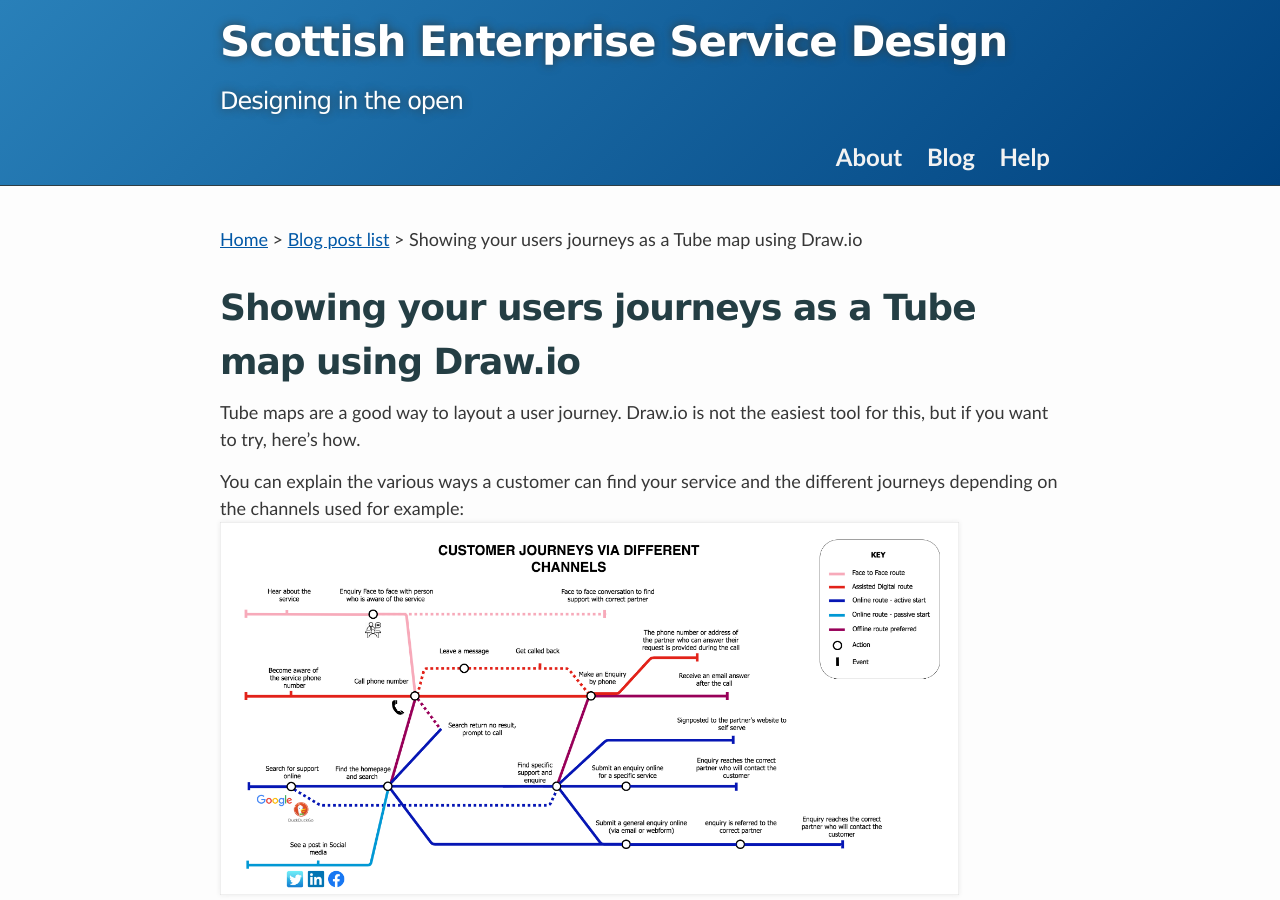
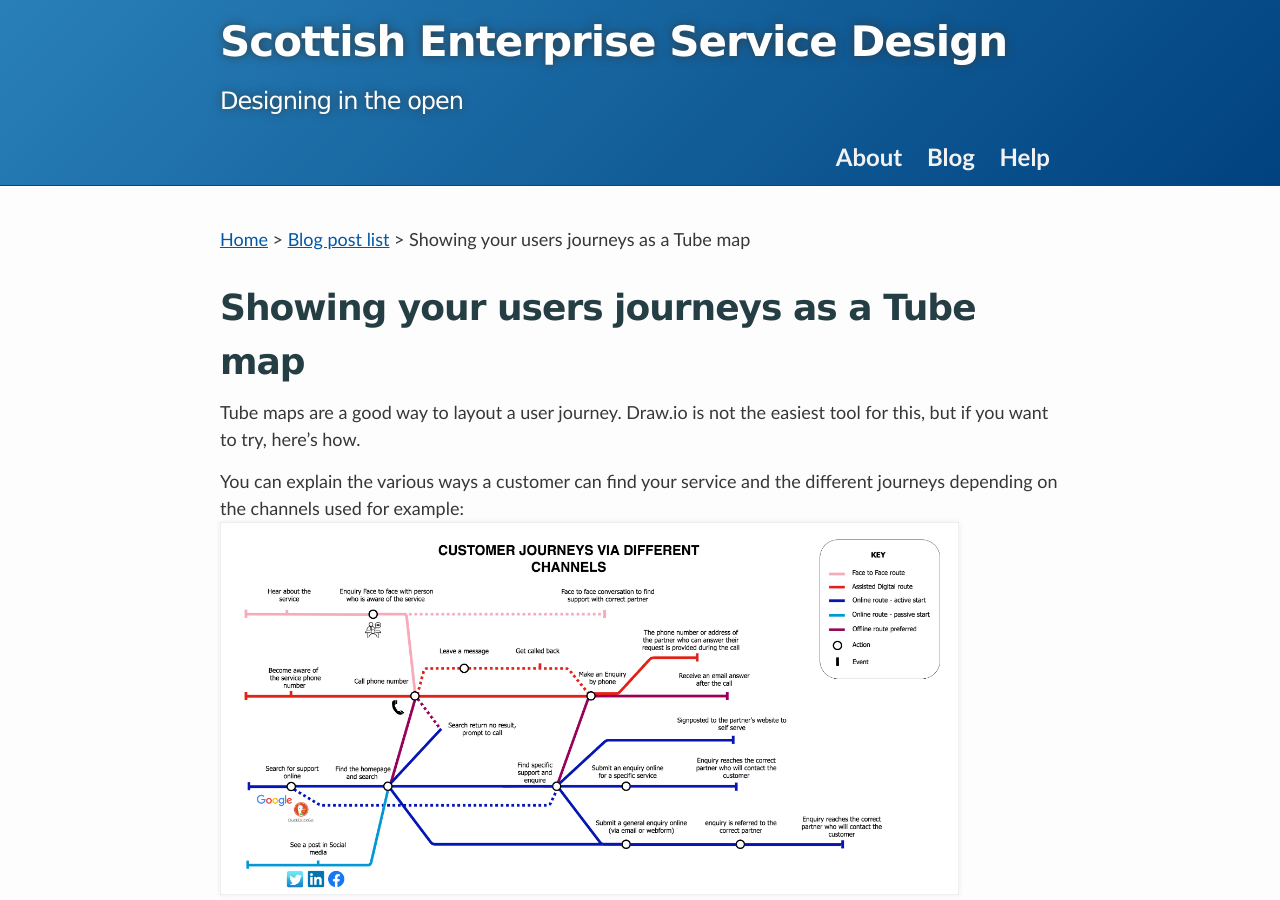
Before and after one commit to carl-watson/scotentSD.github.io, a Jekyll site: the page built from _posts/2020-01-23-tubemap.md, in a window 1280 px wide and 900 px high. Built offline with Jekyll 4.4.1, drawn with Linux system fonts in a browser that asks for light colours.

Commit message:
SK - make the title shorter

```diff
--- a/_posts/2020-01-23-tubemap.md
+++ b/_posts/2020-01-23-tubemap.md
@@ -1,6 +1,6 @@
 ---
 layout: post
-title: Showing your users journeys as a Tube map using Draw.io
+title: Showing your users journeys as a Tube map
 author: Stéphanie
 
 published: true
```
